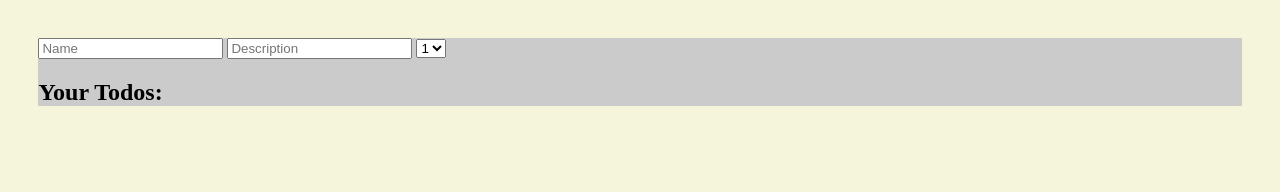
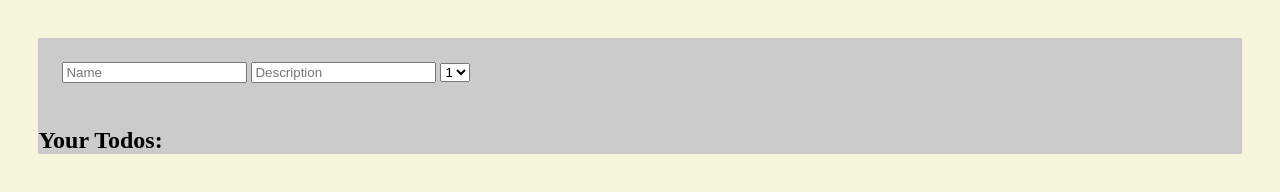
Before and after one commit to vladimir-mawla/todo, a plain HTML site: page index.html in a window 1280 px wide. Drawn offline with nearby package versions, Linux system fonts and the light colour scheme.

Commit message:
Styling the add todo div

```diff
--- a/styles/styles.css
+++ b/styles/styles.css
@@ -6,3 +6,6 @@ body {
     margin: 3%;
     background-color: rgb(203, 203, 203);
 }
+.add-todo {
+    padding: 2%;
+}
```
